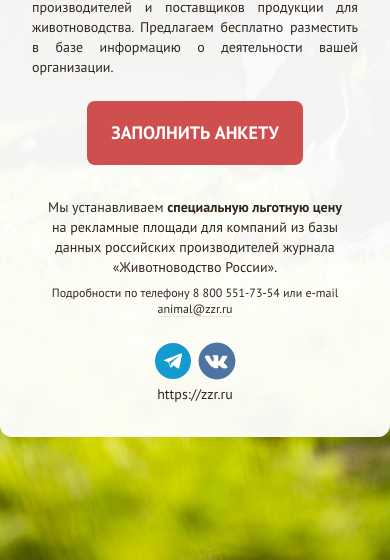
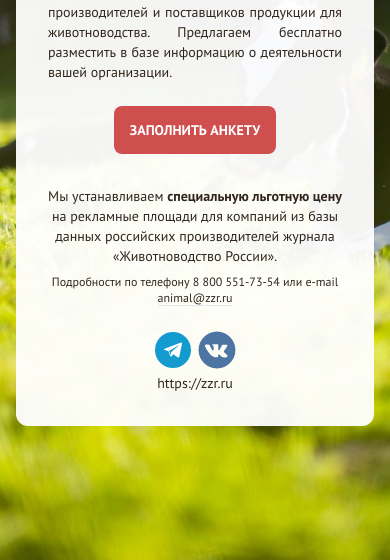
Before and after one commit to AHRJ/suppliers-and-manufacturers-landing, a website: page docs/index.html in a window 390 px wide. Shown: the part 284-844 px from the top of the page. Drawn offline with Linux system fonts and the light colour scheme.

Commit message:
upd mobile layout

```diff
--- a/docs/index.html
+++ b/docs/index.html
@@ -13,7 +13,7 @@
 <body>
 	<div class="min-h-screen hero font-main" style="background-image: url(bg.jpg);">
 	<div class="hero">
-		<div class="text-center bg-white rounded-xl bg-opacity-95 hero-content text-accent-content">
+		<div class="mx-4 text-center bg-white rounded-xl bg-opacity-95 hero-content text-accent-content">
 			<div class="max-w-xl m-4 md:m-16">
 				<a href="https://zzr.ru"><img src=logo.png></a>
 				<p class="my-6 text-sm text-justify lg:my-10 lg:text-xl">
@@ -21,7 +21,7 @@
 Предлагаем бесплатно разместить в базе информацию о деятельности вашей организации.
 				</p>
 
-                <a href="https://forms.gle/xgTvz1rToZezDr6v5" class="border-0 bg-secondary btn btn-lg" target="_blank">Заполнить анкету</a>
+                <a href="https://forms.gle/xgTvz1rToZezDr6v5" class="border-0 bg-secondary btn md:btn-lg" target="_blank">Заполнить анкету</a>
 				<p class="mt-8 text-sm lg:text-md">
 Мы устанавливаем <b>специальную льготную цену</b> на рекламные площади для компаний из базы данных российских производителей журнала «Животноводство России».
 				</p>
--- a/tailwind.config.js
+++ b/tailwind.config.js
@@ -1,7 +1,7 @@
 module.exports = {
 	purge: {
 		enabled: true,
-		content: ["*.html"],
+		content: ["docs/*.html"],
 	},
 	darkMode: false, // or 'media' or 'class'
 	theme: {
```
Also changed, not shown: docs/base.css.
